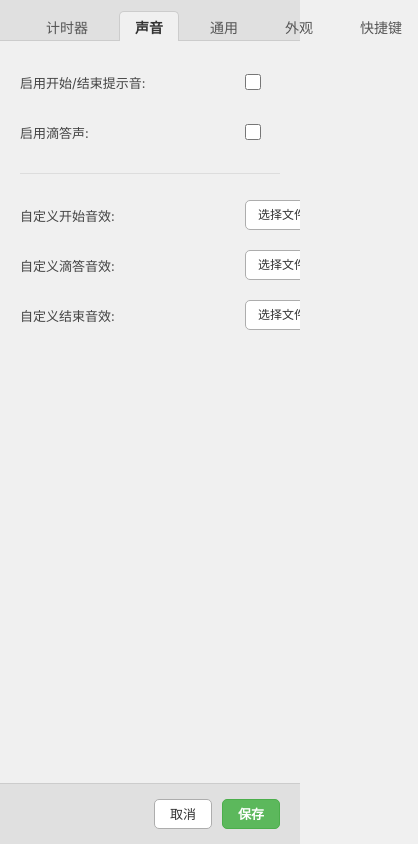
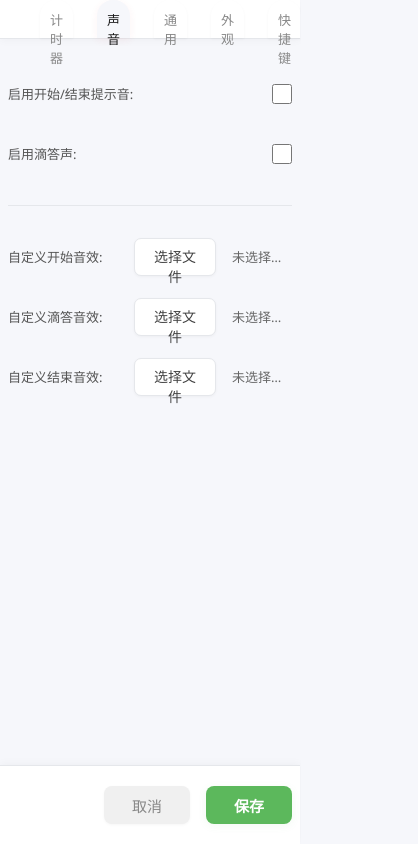
Before and after one commit to fzg001/Tomatotock, an Electron app: page src/settings.html in a window 300 px wide. Both pictures are taken after a click on the button "声音". Shown: the whole page, 418 px wide, since content can reach past the window. Drawn offline with Linux system fonts and the light colour scheme; no server answers.

Commit message:
设置界面美化

```diff
--- a/src/settings.html
+++ b/src/settings.html
@@ -5,193 +5,249 @@
     <title id="settings-title">设置</title>
     <style>
         body {
-            font-family: -apple-system, BlinkMacSystemFont, "Segoe UI", Roboto, Helvetica, Arial, sans-serif;
-            background-color: #f0f0f0; /* Consistent background */
-            color: #333;
-            font-size: 14px;
+            font-family: 'Segoe UI', 'PingFang SC', 'Microsoft YaHei', Arial, sans-serif;
+            background: #f6f7fb;
+            color: #222;
+            font-size: 15px;
             margin: 0;
             padding: 0;
-            overflow: hidden; /* Prevent body scroll */
             height: 100vh;
             display: flex;
             flex-direction: column;
         }
         .tab-header {
             display: flex;
-            background-color: #e0e0e0; /* Slightly darker header background */
-            padding: 10px 20px 0 20px; /* Padding top, left/right, no bottom */
-            border-bottom: 1px solid #ccc;
-            flex-shrink: 0; /* Prevent header shrinking */
+            background: #fff;
+            border-bottom: 1.5px solid #e5e7eb;
+            box-shadow: 0 2px 8px rgba(0,0,0,0.03);
+            padding: 0 24px;
+            z-index: 2;
         }
         .tab-button {
-            padding: 8px 15px;
+            padding: 14px 28px 12px 28px;
             cursor: pointer;
-            border: 1px solid transparent; /* Transparent border for spacing */
-            border-bottom: none; /* Remove bottom border */
-            margin-right: 5px;
-            background-color: transparent;
-            font-size: 14px;
-            border-radius: 5px 5px 0 0; /* Rounded top corners */
+            border: none;
+            background: none;
+            font-size: 16px;
+            font-weight: 500;
+            color: #888;
+            border-radius: 16px 16px 0 0;
+            margin-right: 8px;
+            transition: background 0.18s, color 0.18s;
             position: relative;
-            bottom: -1px; /* Overlap the container border */
-            color: #555; /* Dim inactive tabs */
-            outline: none; /* Remove focus outline */
-            white-space: nowrap; /* Prevent tab text wrapping */
         }
         .tab-button.active {
-            background-color: #f0f0f0; /* Match content background */
-            border-color: #ccc; /* Border matches container border */
-            border-bottom-color: #f0f0f0; /* Hide bottom border part */
-            font-weight: 600; /* Slightly bolder active tab */
-            color: #333; /* Darker text for active tab */
+            background: #f6f7fb;
+            color: #1a1a1a;
+            box-shadow: 0 2px 8px rgba(220,53,69,0.06);
         }
-        .tab-content-container { /* Container for consistent padding and scroll */
-            flex-grow: 1; /* Take remaining vertical space */
-            overflow-y: auto; /* Allow vertical scroll if needed */
-            padding: 25px 20px; /* Increased top/bottom padding */
-            background-color: #f0f0f0; /* Ensure background matches */
+        .tab-button:hover:not(.active) {
+            background: #f0f0f0;
+            color: #333;
+        }
+        .tab-content-container {
+            flex-grow: 1;
+            overflow-y: auto;
+            padding: 36px 32px 0 32px;
+            background: #f6f7fb;
         }
         .tab-content {
-            display: none; /* Hide inactive tabs */
+            display: none;
+            animation: fadeIn 0.25s;
         }
         .tab-content.active {
-            display: block; /* Changed back to block */
+            display: block;
+        }
+        @keyframes fadeIn {
+            from { opacity: 0; transform: translateY(10px);}
+            to { opacity: 1; transform: none;}
         }
         .form-group {
-            margin-bottom: 18px; /* Increased spacing between groups */
+            margin-bottom: 22px;
             display: flex;
-            align-items: center; /* Vertically center label and control */
-            min-height: 32px; /* Ensure consistent height, allows for button padding */
+            align-items: center;
+            min-height: 38px;
         }
-         .form-group label {
-            flex-basis: 210px; /* Increased fixed width for labels */
-            flex-shrink: 0; /* Prevent label shrinking */
-            padding-right: 15px; /* Increased space between label and control */
-            text-align: left; /* Changed to left alignment */
-            color: #444; /* Slightly darker label text */
-            font-size: 13px; /* Slightly smaller label font */
-            white-space: nowrap; /* Prevent label text wrapping */
+        .form-group label {
+            flex-basis: 170px;
+            flex-shrink: 0;
+            padding-right: 0;
+            text-align: left; /* 关键：左对齐 */
+            color: #555;
+            font-size: 15px;
+            line-height: 38px;
+            font-weight: 500;
+            white-space: nowrap;
         }
         .form-group .control {
-             flex-grow: 1; /* Allow control to take remaining space */
-             display: flex;
-             align-items: center; /* Align items within control (e.g., checkbox) */
-             min-width: 0; /* Prevent flex overflow issues */
-             justify-content: flex-start; /* Align control content to the left */
-             padding-left: 0; /* 确保没有额外的左内边距 */
+            flex-grow: 1;
+            display: flex;
+            align-items: center;
+            min-width: 0;
+            justify-content: flex-end; /* 关键：控件右对齐 */
+            height: 38px;
         }
-        input[type="number"], select, input[type="text"] {
-            padding: 6px 10px; /* Consistent padding */
-            border: 1px solid #ccc;
-            border-radius: 4px;
+        input[type="number"], select, input[type="text"], input[type="color"] {
+            padding: 8px 14px;
+            border: 1.5px solid #e5e7eb;
+            border-radius: 8px;
+            font-size: 15px;
+            background: #fff;
+            transition: border 0.18s, box-shadow 0.18s;
+            outline: none;
+            margin-right: 8px;
+            height: 38px;
             box-sizing: border-box;
-            font-size: 13px;
-            background-color: #fff;
-            height: 30px; /* Explicit height for alignment */
+        }
+        input[type="number"]:focus, select:focus, input[type="text"]:focus, input[type="color"]:focus {
+            border-color: #5cb85c;
+            box-shadow: 0 0 0 2px #e6f9ea;
         }
         input[type="number"] {
-             width: 75px; /* Slightly wider number input */
+            width: 90px;
         }
-        input[type="text"] { /* Style for text inputs */
-            width: 100%; /* Make text inputs fill their container */
+        input[type="text"] {
+            width: 100%;
         }
         select {
-            min-width: 120px;
+            min-width: 130px;
         }
         input[type="checkbox"] {
-            margin: 0 5px 0 0; /* 保持右侧间距 */
-            height: 16px;
-            width: 16px;
-            vertical-align: middle; /* Align checkbox better */
+            margin: 0 0 0 0;
+            height: 20px;
+            width: 20px;
+            accent-color: #5cb85c;
+            vertical-align: middle;
+            display: inline-block;
+        }
+        .form-group .control input[type="checkbox"] {
+            margin-left: 0;
+            margin-right: 0;
         }
         .file-select-group {
             display: flex;
             align-items: center;
             width: 100%;
-            padding-left: 0; /* 确保与复选框左侧对齐 */
         }
-        .file-select-group button.select-sound-button { /* Specific class for select button */
-             margin-right: 10px;
-             flex-shrink: 0;
-             padding: 5px 12px;
-             font-size: 12px;
-             height: 30px;
-             line-height: 18px;
-             white-space: nowrap;
-             margin-left: 0; /* 确保没有左边距 */
+        .file-select-group button.select-sound-button {
+            margin-right: 10px;
+            padding: 7px 18px;
+            font-size: 14px;
+            border-radius: 7px;
+            border: 1.5px solid #e5e7eb;
+            background: #fff;
+            color: #444;
+            transition: background 0.18s, border 0.18s;
+            height: 38px;
+        }
+        .file-select-group button.select-sound-button:hover {
+            background: #f0f0f0;
+            border-color: #5cb85c;
         }
         .file-select-group span {
-            font-size: 12px;
-            color: #555;
+            font-size: 13px;
+            color: #666;
             overflow: hidden;
             white-space: nowrap;
             text-overflow: ellipsis;
             flex-grow: 1;
-            line-height: 30px; /* Match button/input height */
-            padding-left: 5px; /* Small padding for separation */
-            min-width: 50px; /* Ensure span doesn't collapse too much */
-            margin-right: 0; /* 调整边距，让移除按钮紧贴 */
+            line-height: 32px;
+            padding-left: 6px;
+            min-width: 60px;
         }
-        .file-select-group button.remove-sound-button { /* Style for remove button */
-            flex-shrink: 0;
-            padding: 0 8px; /* Smaller padding */
-            font-size: 12px;
-            height: 24px; /* Smaller height */
-            line-height: 22px; /* Adjust line height */
-            border: 1px solid #ccc;
-            background-color: #eee;
-            color: #d9534f; /* Red color */
-            border-radius: 4px;
+        .file-select-group button.remove-sound-button {
+            padding: 0 10px;
+            font-size: 13px;
+            height: 28px;
+            border: 1.5px solid #e5e7eb;
+            background: #fff0f0;
+            color: #d9534f;
+            border-radius: 7px;
             cursor: pointer;
-            display: none; /* 默认隐藏，有文件时才显示 */
-            margin-left: 5px;
-            transition: background-color 0.2s ease; /* 平滑过渡 */
+            display: none;
+            margin-left: 8px;
+            transition: background 0.18s, border 0.18s;
         }
         .file-select-group button.remove-sound-button:hover {
-            background-color: #f9d7d7;
+            background: #ffeaea;
             border-color: #d9534f;
             color: #c9302c;
         }
+        .color-value {
+            font-size: 13px;
+            color: #888;
+            margin-left: 8px;
+            min-width: 70px;
+            font-family: monospace;
+            background: #f0f0f0;
+            border-radius: 5px;
+            padding: 2px 8px;
+            height: 28px;
+            line-height: 28px;
+            display: inline-block;
+        }
         hr {
             border: none;
-            border-top: 1px solid #ddd;
-            margin: 25px 0; /* Increased margin */
+            border-top: 1.5px solid #e5e7eb;
+            margin: 32px 0;
         }
         .buttons {
-            padding: 15px 20px;
+            padding: 20px 32px;
             display: flex;
-            justify-content: flex-end; /* Align buttons to the right */
-            border-top: 1px solid #ccc;
-            background-color: #e0e0e0; /* Match tab header background */
-            flex-shrink: 0; /* Prevent button bar shrinking */
+            justify-content: flex-end;
+            border-top: 1.5px solid #e5e7eb;
+            background: #fff;
+            box-shadow: 0 -2px 8px rgba(0,0,0,0.03);
         }
-        button { /* General button style */
+        button {
             font-family: inherit;
-            font-size: 13px;
-            padding: 6px 15px;
-            border: 1px solid #adadad;
-            border-radius: 5px;
-            background-color: #fff;
+            font-size: 15px;
+            padding: 8px 28px;
+            border: none;
+            border-radius: 8px;
+            background: #f0f0f0;
             color: #333;
             cursor: pointer;
-            margin-left: 10px;
-            height: 30px; /* Consistent height */
-            line-height: 16px; /* Adjust for vertical text centering */
-            outline: none;
-            white-space: nowrap; /* Prevent button text wrapping */
+            margin-left: 16px;
+            height: 38px;
+            font-weight: 500;
+            transition: background 0.18s, box-shadow 0.18s;
+            box-shadow: 0 1px 3px rgba(0,0,0,0.04);
         }
         button:hover {
-            background-color: #f5f5f5;
+            background: #e6f9ea;
+            color: #222;
         }
         button#save-button {
-            background-color: #5cb85c;
-            border-color: #4cae4c;
-            color: white;
+            background: #5cb85c;
+            color: #fff;
             font-weight: bold;
+            box-shadow: 0 2px 8px rgba(92,184,92,0.08);
         }
-         button#save-button:hover {
-            background-color: #449d44;
-            border-color: #398439;
+        button#save-button:hover {
+            background: #449d44;
+        }
+        button#cancel-button {
+            background: #f0f0f0;
+            color: #888;
+        }
+        button#cancel-button:hover {
+            background: #e5e7eb;
+            color: #333;
+        }
+        /* 滚动条美化 */
+        .tab-content-container::-webkit-scrollbar {
+            width: 10px;
+            background: #f0f0f0;
+        }
+        .tab-content-container::-webkit-scrollbar-thumb {
+            background: #e0e0e0;
+            border-radius: 5px;
+        }
+        @media (max-width: 600px) {
+            .tab-content-container, .buttons { padding-left: 8px; padding-right: 8px; }
+            .form-group label { flex-basis: 110px; font-size: 13px;}
+            .tab-button { font-size: 13px; padding: 10px 10px; }
         }
     </style>
 </head>
@@ -311,6 +367,7 @@
                 <label for="appearance-card-bg" data-translate="appearance_card_bg">卡片背景色:</label>
                 <div class="control">
                     <input type="color" id="appearance-card-bg">
+                    <span class="color-value" id="appearance-card-bg-value"></span>
                 </div>
             </div>
             <div class="form-group">
@@ -324,66 +381,77 @@
                 <label for="appearance-timer-color" data-translate="appearance_timer_color">计时器字体颜色:</label>
                 <div class="control">
                     <input type="color" id="appearance-timer-color">
+                    <span class="color-value" id="appearance-timer-color-value"></span>
                 </div>
             </div>
             <div class="form-group">
                 <label for="appearance-idle-color" data-translate="appearance_idle_color">IDLE字体颜色:</label>
                 <div class="control">
                     <input type="color" id="appearance-idle-color">
+                    <span class="color-value" id="appearance-idle-color-value"></span>
                 </div>
             </div>
             <div class="form-group">
                 <label for="appearance-work-color" data-translate="appearance_work_color">工作字体颜色:</label>
                 <div class="control">
                     <input type="color" id="appearance-work-color">
+                    <span class="color-value" id="appearance-work-color-value"></span>
                 </div>
             </div>
             <div class="form-group">
                 <label for="appearance-shortrest-color" data-translate="appearance_shortrest_color">短休息字体颜色:</label>
                 <div class="control">
                     <input type="color" id="appearance-shortrest-color">
+                    <span class="color-value" id="appearance-shortrest-color-value"></span>
                 </div>
             </div>
             <div class="form-group">
                 <label for="appearance-longrest-color" data-translate="appearance_longrest_color">长休息字体颜色:</label>
                 <div class="control">
                     <input type="color" id="appearance-longrest-color">
+                    <span class="color-value" id="appearance-longrest-color-value"></span>
                 </div>
             </div>
             <div class="form-group">
                 <label for="appearance-btn-bg" data-translate="appearance_btn_bg">按钮背景色:</label>
                 <div class="control">
                     <input type="color" id="appearance-btn-bg">
+                    <span class="color-value" id="appearance-btn-bg-value"></span>
                 </div>
             </div>
             <div class="form-group">
                 <label for="appearance-btn-hover-bg" data-translate="appearance_btn_hover_bg">按钮悬停背景色:</label>
                 <div class="control">
                     <input type="color" id="appearance-btn-hover-bg">
+                    <span class="color-value" id="appearance-btn-hover-bg-value"></span>
                 </div>
             </div>
             <div class="form-group">
                 <label for="appearance-btn-active-bg" data-translate="appearance_btn_active_bg">按钮按下背景色:</label>
                 <div class="control">
                     <input type="color" id="appearance-btn-active-bg">
+                    <span class="color-value" id="appearance-btn-active-bg-value"></span>
                 </div>
             </div>
             <div class="form-group">
                 <label for="appearance-btn-color" data-translate="appearance_btn_color">按钮文字颜色:</label>
                 <div class="control">
                     <input type="color" id="appearance-btn-color">
+                    <span class="color-value" id="appearance-btn-color-value"></span>
                 </div>
             </div>
             <div class="form-group">
                 <label for="appearance-btn-active-color" data-translate="appearance_btn_active_color">激活按钮文字颜色:</label>
                 <div class="control">
                     <input type="color" id="appearance-btn-active-color">
+                    <span class="color-value" id="appearance-btn-active-color-value"></span>
                 </div>
             </div>
             <div class="form-group">
                 <label for="appearance-btn-active-border" data-translate="appearance_btn_active_border">激活按钮边框色:</label>
                 <div class="control">
                     <input type="color" id="appearance-btn-active-border">
+                    <span class="color-value" id="appearance-btn-active-border-value"></span>
                 </div>
             </div>
             <div class="form-group">
@@ -420,5 +488,21 @@
     </div>
 
     <script src="./settings.js"></script>
+    <script>
+        // 实时显示颜色色值
+        const colorFields = [
+            "card-bg", "timer-color", "idle-color", "work-color", "shortrest-color", "longrest-color",
+            "btn-bg", "btn-hover-bg", "btn-active-bg", "btn-color", "btn-active-color", "btn-active-border"
+        ];
+        colorFields.forEach(field => {
+            const input = document.getElementById("appearance-" + field);
+            const span = document.getElementById("appearance-" + field + "-value");
+            if (input && span) {
+                const update = () => { span.textContent = input.value; };
+                input.addEventListener("input", update);
+                update();
+            }
+        });
+    </script>
 </body>
 </html>
```
